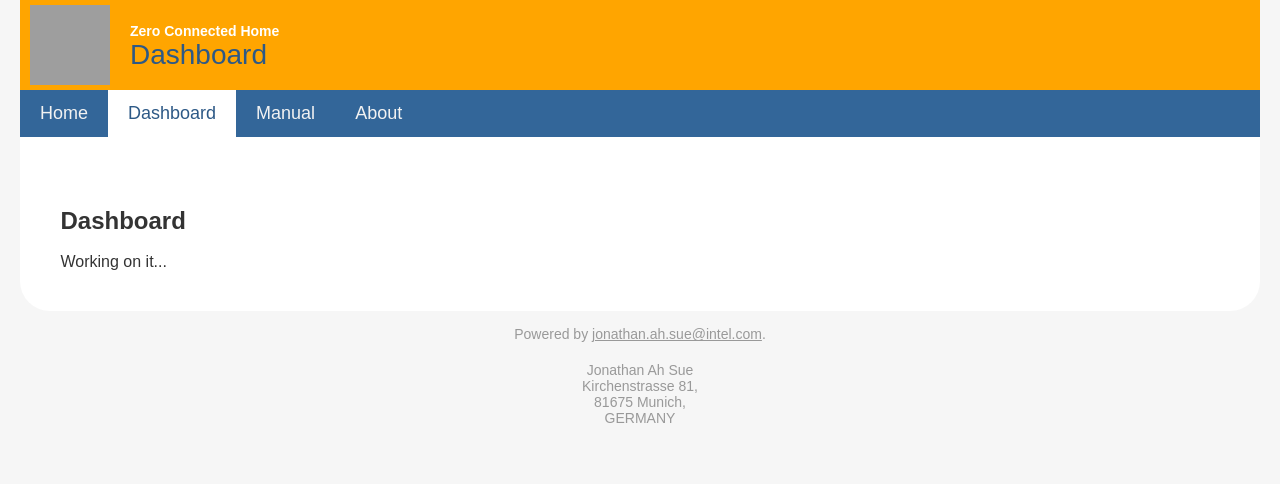
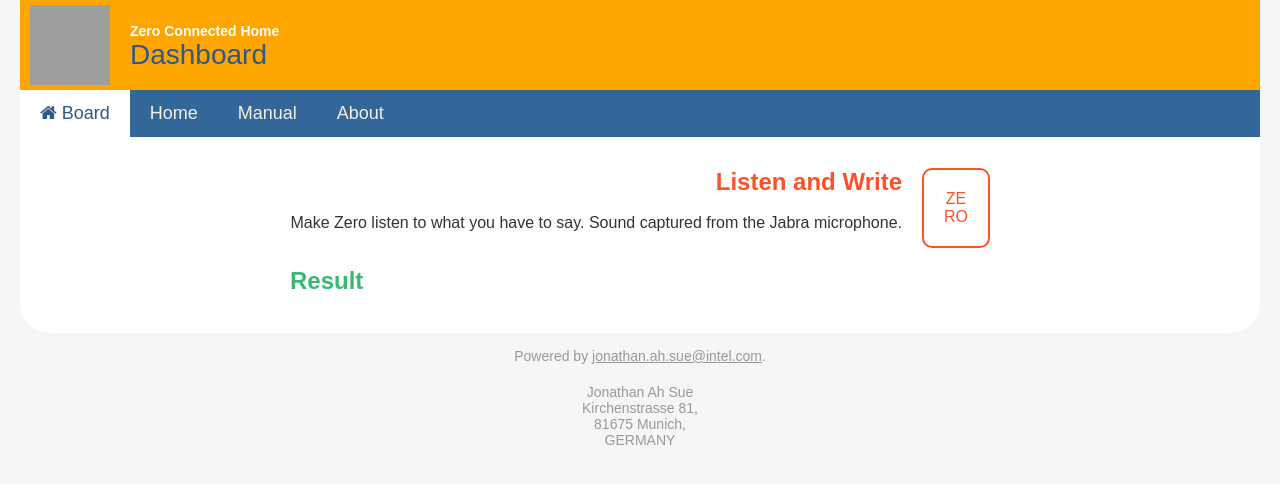
Before and after one commit to vacoa/zero, a Django app: page /gui/dashboard in a window 1280 px wide. Shown: the top 484 px of the page. Run offline with Django 3.2, Linux system fonts and the light colour scheme; some libraries are stand-ins or nearby versions; grey boxes are pictures that could not be loaded.

Commit message:
Add Google Speech API button triggered and response

```diff
--- a/web/api/urls.py
+++ b/web/api/urls.py
@@ -19,6 +19,6 @@ from . import views
 
 
 urlpatterns = [
-    #path('summary', views.summary),
+    path('listen', views.listen)
 
 ]
--- /dev/null
+++ b/web/gui/static/gui/loadbutton.js
@@ -0,0 +1,40 @@
+$(document).ready(() => {
+	let $button = $('#listenbutton');
+	$button.on('click', function() {
+		var $this = $(this);
+                var txt = $this.html();
+		if($this.hasClass('active') || $this.hasClass('success')) {
+			return false;
+		}
+		$this.addClass('active');
+		setTimeout(()=> {
+			$this.addClass('loader');
+		}, 125);
+                $('#listenres').html('');
+                $.ajax({
+                    'url' : '../api/listen',
+                    'type' : 'GET',
+                    'success' : function(data) {
+                        if (data.status=="ok") {
+                            $('#listenres').html(data.data.trans);
+                            $this.removeClass('loader active');
+                            $this.text('OK');
+                            $this.addClass('success animated pulse');
+                        } else {
+                            $('#listenres').html('Sorry, I am busy. Please retry in a few seconds...');
+                            setTimeout(()=> {
+                                $this.removeClass('loader active');
+                                $this.text('KO');
+                                $this.addClass('success animated pulse');
+                            }, 150);
+
+                        }
+                        setTimeout(()=> {
+                                $this.text(txt);
+                                $this.removeClass('success animated pulse');
+                                $this.blur();
+                        }, 1300);
+                    },
+                  });
+	});
+});
--- a/web/gui/templates/gui/dashboard.html
+++ b/web/gui/templates/gui/dashboard.html
@@ -2,8 +2,11 @@
 {% load static %}
 {% block title %}Dashboard{% endblock %}
 {% block head %}
+<link rel="stylesheet"type="text/css" href="{% static 'css/loadbutton.css' %}">
+<script type="text/javascript" charset="utf8" src="{% static 'gui/loadbutton.js' %}"></script>
 <link rel="stylesheet"type="text/css" href="{% static 'jqueryui/jquery-ui.min.css' %}">
 <script type="text/javascript" charset="utf8" src="{% static 'jqueryui/jquery-ui.min.js' %}"></script>
+
 <script type="text/javascript" charset="utf8">
 $(document).ready( function () {
 menu('navboard');
@@ -11,13 +14,25 @@ menu('navboard');
 </script>
 <style>
 </style>
+
 {% endblock %}
 {% block main %}
-<div class="read">
-    <h1>Dashboard</h1>
-    <p>
-        Working on it...
-    </p>
+<div style="margin-top:10px;width:95%;max-width:700px;" class="read">
+    <table border="0" cellpadding="0" cellspacing="0" width="100%">
+    <tr>
+        <td style="text-align:right;padding-right:20px">
+            <h1 style="color:#ff5126;">Listen and Write</h1>
+            <p style="text-align:right;">Make Zero listen to what you have to say. Sound captured from the Jabra microphone.</p>
+        </td>
+        <td style="width:1%;vertical-align:top;padding-top:16px;"><button id="listenbutton" class="loadbutton" type="submit">ZE<br>RO</button></td>
+    <tr>
+    <tr>
+        <td style="text-align:left;">
+            <h1 style="color:#3bb873;">Result</h1>
+            <p id="listenres"></p>
+        </td>
+    </tr>
+    </table>
 
 </div>
 {% endblock %}
--- a/web/static/css/base.css
+++ b/web/static/css/base.css
@@ -63,12 +63,14 @@ REMOVE PADDING AND BORDER ROUNDED WHEN TOO SMALL
 .topnav {
     position: fixed; /* Set the navbar to fixed position */
     top: 0; /* Position the navbar at the top of the page */
+    z-index:1;
 }
 .topnav a:not(:first-child) {display: none;}
 .topnav a.icon {
     float: right;
     display: block;
 }
+
 /*.topnav.responsive {position: relative;}*/
 .topnav.responsive a.icon {
     position: absolute;
@@ -79,6 +81,12 @@ REMOVE PADDING AND BORDER ROUNDED WHEN TOO SMALL
     float: none;
     display: block;
     text-align: left;
+}
+.main .wrapper {
+    padding-top:50px;
+}
+.read {
+    width:95%;
 }
 }
 /* -------------------------------------
@@ -162,7 +170,7 @@ body {
 
 
 .read {
-    width:95%;
+    width:80%;
     display:block;
     margin:20px auto 0px auto;
 }
@@ -186,9 +194,7 @@ body {
     padding: 5px 10px 2px 10px;
 }
 
-.main .wrapper {
-    padding-top:50px;
-}
+
 
 
 .logo {
@@ -272,6 +278,8 @@ a {
 
 /* Style the links inside the navigation bar */
 .topnav a {
+
+    transition: all 0.2s ease;
     float: left;
     color: #f2f2f2;
     display: block;
--- /dev/null
+++ b/web/static/css/loadbutton.css
@@ -0,0 +1,51 @@
+.loadbutton {
+  margin: auto;
+  padding: 20px;
+  #display: flex;
+  justify-content: center;
+  align-items: center;
+  background: transparent;
+  border-radius: 10px;
+  will-change: transform;
+  transition: all 0.2s ease;
+  border: 2px solid #ff5126;
+  cursor: pointer;
+  color: #fff;
+  font-size: 16px;
+  color: #ff5126;
+  outline: none;
+  text-align: center;
+  z-index:0;
+}
+.loadbutton:hover {
+  background: #ff5126;
+  color: #fff;
+}
+.loadbutton:active {
+  font-size: 15px;
+  transform: translateY(1px);
+}
+.loadbutton.active {
+  font-size: 0;
+  border-radius: 25px;
+  width: 50px;
+  background: transparent;
+}
+.loadbutton.loader {
+  border-right: 2px solid #fff;
+  animation: loader 0.4s linear infinite;
+}
+.loadbutton.success {
+  background: #3bb873;
+  border-color: #3bb873;
+  font-size: 14px;
+  color: #fff;
+}
+@keyframes loader {
+  0% {
+    transform: rotateZ(0);
+  }
+  100% {
+    transform: rotateZ(360deg);
+  }
+}
--- a/web/static/js/base.js
+++ b/web/static/js/base.js
@@ -1,9 +1,17 @@
+// THis should be done before all big contents are loaded
 $(document).ready( function () {
     var avail = resize();
 });
 
 $( window ).resize(function () {
     avail = resize();
+});
+
+// This should be done because the vertical scrollbar can appear after the document is ready
+$(window).on('load', function () {
+    if ($( 'body' ).height() > $( window ).height()) { // Only if scrollbar
+        avail = resize();
+    }
 });
 
 function resize() {
@@ -38,8 +46,8 @@ function resize() {
 
 function menu(id) {
     comp = [
+        {id:"navboard",href:"./dashboard",title:"Board",icon:'<i class="fa fa-home"></i>    '},
         {id:"navhome",href:"./home",title:"Home"},
-        {id:"navboard",href:"./dashboard",title:"Dashboard"},
         {id:"navman",href:"./manual",title:"Manual"},
         {id:"navabout",href:"./about",title:"About"}
     ];
@@ -51,7 +59,12 @@ function menu(id) {
         } else {
             cla = '';
         }
-        str = str + '<a id="'+ comp[i].id +'" class="'+ cla +'" href="'+ comp[i].href +'">'+ comp[i].title +'</a>';
+        if (comp[i].icon) {
+            icon = comp[i].icon;
+        } else {
+            icon = '';
+        }
+        str = str + '<a id="'+ comp[i].id +'" class="'+ cla +'" href="'+ comp[i].href +'">'+ icon + comp[i].title +'</a>';
     }
     str = str + '<a href="javascript:void(0);" class="icon" onclick="menutoggle()"><i class="fa fa-bars"></i></a>'
     $(".topnav").html(str);
```
Also changed, not shown: modules/gspeech.py (renamed from gspeech.py, +77 -78 lines), modules/speak.py (added, +26 -0 lines), web/api/apps.py (+11 -2 lines), web/api/views.py (+14 -7 lines), web/gui/templates/gui/about.html (+23 -1 lines), web/gui/templates/gui/home.html (+1 -24 lines), web/static/js/loadbutton.js (added, +25 -0 lines), modules/logger.py (renamed from logger.py), modules/main.py (renamed from main.py), 1 other file.
